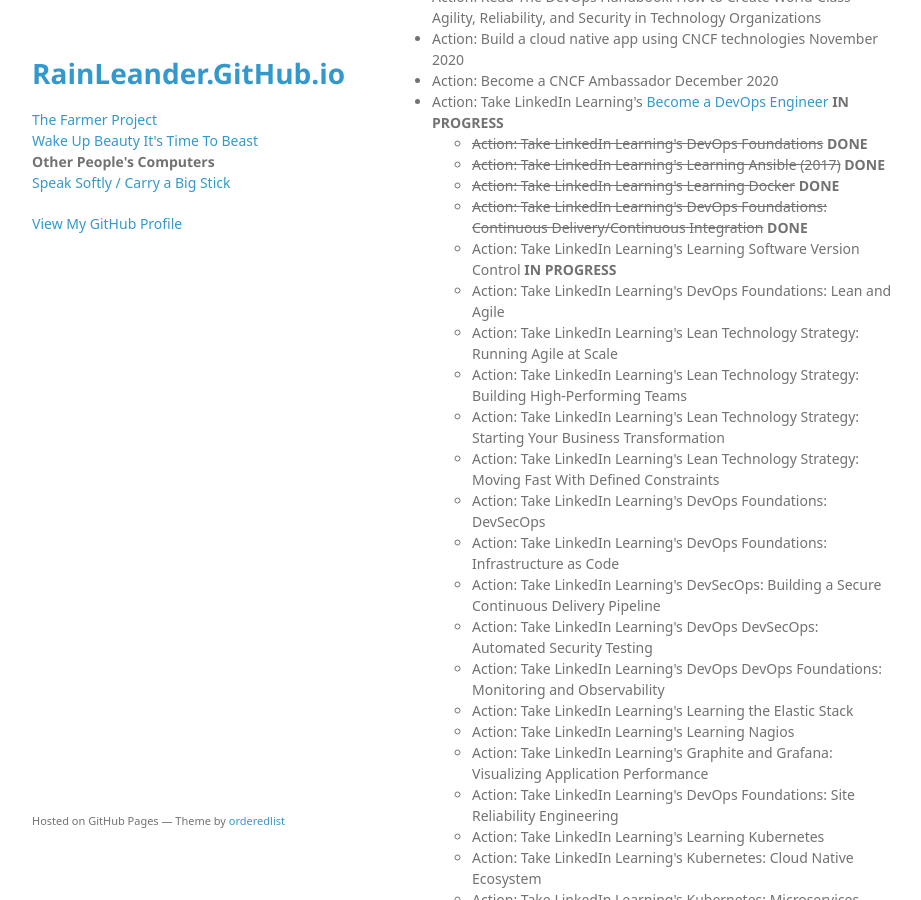
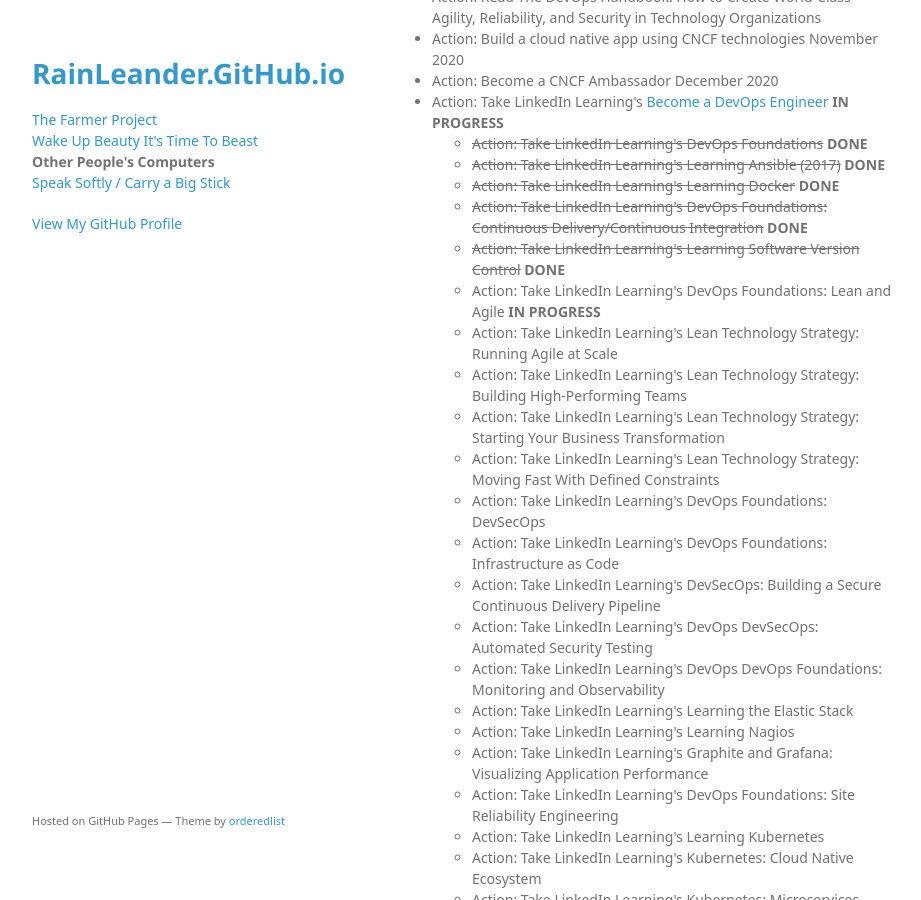
Before and after one commit to rainleander/rainleander.github.io, a Jekyll site: the page other-peoples-computers.html, which Jekyll copies as it is, in a window 1280 px wide and 900 px high, scrolled down 738 px. Shown: the whole window, without its empty margins (178-1099 px from the left). Built offline with Jekyll 4.4.1, drawn with Linux system fonts in a browser that asks for light colours; some web fonts are replaced.

Commit message:
Update other-peoples-computers.html

```diff
--- a/other-peoples-computers.html
+++ b/other-peoples-computers.html
@@ -54,8 +54,8 @@
         <li><del>Action: Take LinkedIn Learning's Learning Ansible (2017)</del> <b>DONE</b></li>
         <li><del>Action: Take LinkedIn Learning's Learning Docker</del> <b>DONE</b></li>
         <li><del>Action: Take LinkedIn Learning's DevOps Foundations: Continuous Delivery/Continuous Integration</del> <b>DONE</b></li>
-        <li>Action: Take LinkedIn Learning's Learning Software Version Control <b>IN PROGRESS</b></li>
-        <li>Action: Take LinkedIn Learning's DevOps Foundations: Lean and Agile</li>
+        <li><del>Action: Take LinkedIn Learning's Learning Software Version Control</del> <b>DONE</b></li>
+        <li>Action: Take LinkedIn Learning's DevOps Foundations: Lean and Agile <b>IN PROGRESS</b></li>
         <li>Action: Take LinkedIn Learning's Lean Technology Strategy: Running Agile at Scale</li>
         <li>Action: Take LinkedIn Learning's Lean Technology Strategy: Building High-Performing Teams</li>
         <li>Action: Take LinkedIn Learning's Lean Technology Strategy: Starting Your Business Transformation</li>
```
